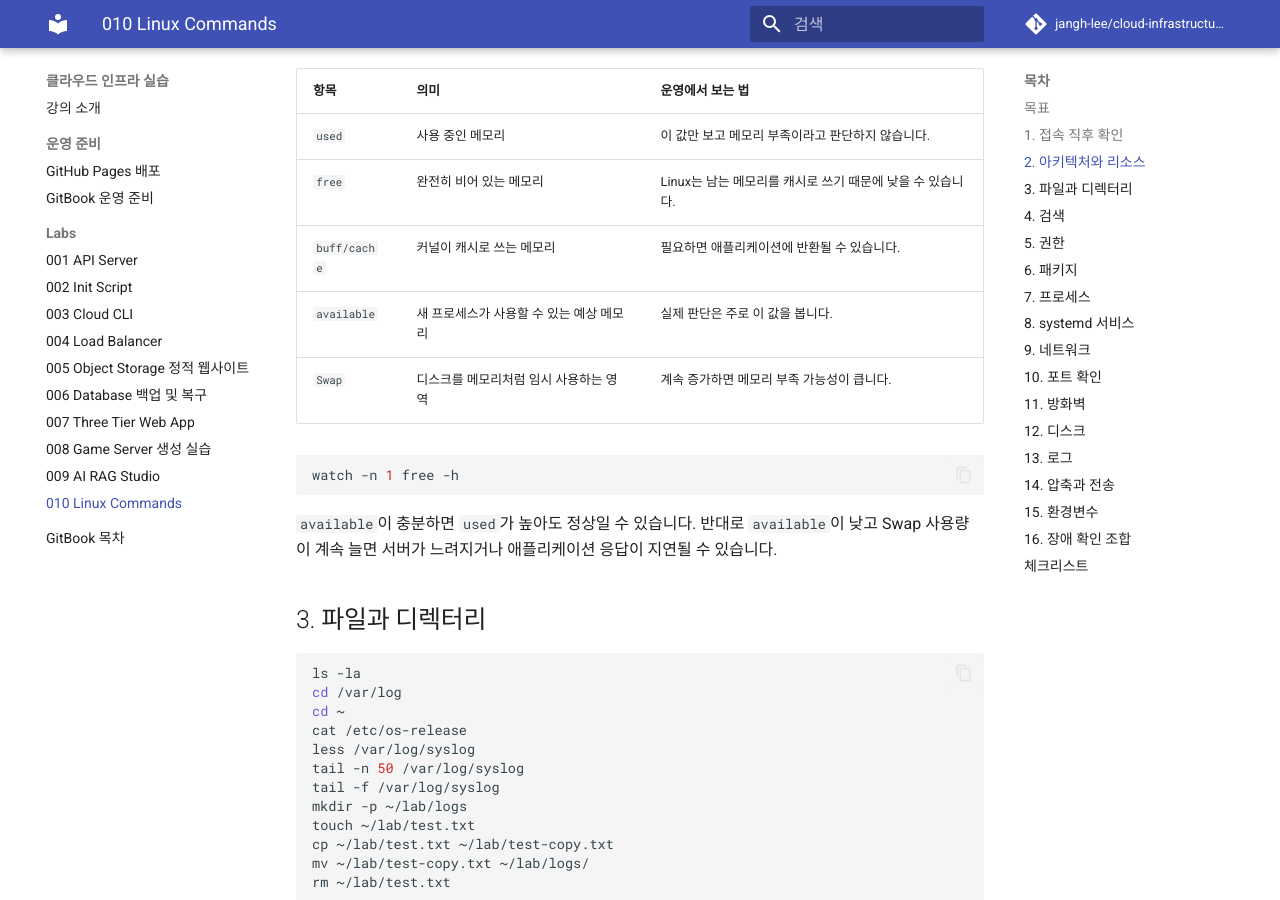
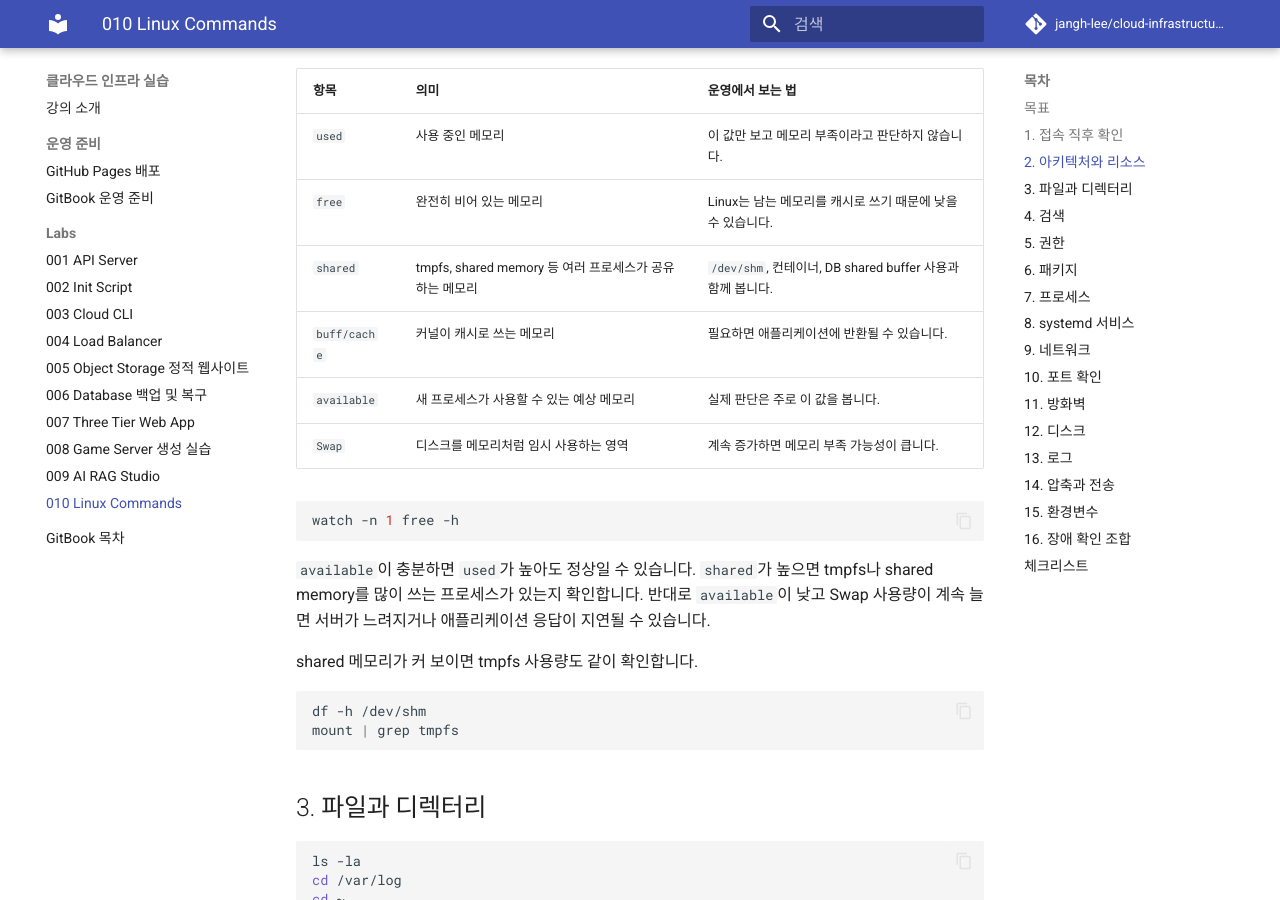
Before and after one commit to jangh-lee/cloud-infrastructure-lecture-example, an MkDocs documentation site: the page built from gitbook/labs/010-linux-commands.md, in a window 1280 px wide and 900 px high, scrolled down 1022 px. Built offline with MkDocs 1.6.1 and Material for MkDocs 9.7.7, drawn with Linux system fonts in a browser that asks for light colours; comment, search, counter and statistics services are not loaded.

Commit message:
Explain shared memory in Linux basics

````diff
--- a/gitbook/labs/010-linux-commands.md
+++ b/gitbook/labs/010-linux-commands.md
@@ -46,6 +46,7 @@ Swap:          2.0Gi          0B       2.0Gi
 | --- | --- | --- |
 | `used` | 사용 중인 메모리 | 이 값만 보고 메모리 부족이라고 판단하지 않습니다. |
 | `free` | 완전히 비어 있는 메모리 | Linux는 남는 메모리를 캐시로 쓰기 때문에 낮을 수 있습니다. |
+| `shared` | tmpfs, shared memory 등 여러 프로세스가 공유하는 메모리 | `/dev/shm`, 컨테이너, DB shared buffer 사용과 함께 봅니다. |
 | `buff/cache` | 커널이 캐시로 쓰는 메모리 | 필요하면 애플리케이션에 반환될 수 있습니다. |
 | `available` | 새 프로세스가 사용할 수 있는 예상 메모리 | 실제 판단은 주로 이 값을 봅니다. |
 | `Swap` | 디스크를 메모리처럼 임시 사용하는 영역 | 계속 증가하면 메모리 부족 가능성이 큽니다. |
@@ -54,7 +55,14 @@ Swap:          2.0Gi          0B       2.0Gi
 watch -n 1 free -h
 ```
 
-`available`이 충분하면 `used`가 높아도 정상일 수 있습니다. 반대로 `available`이 낮고 Swap 사용량이 계속 늘면 서버가 느려지거나 애플리케이션 응답이 지연될 수 있습니다.
+`available`이 충분하면 `used`가 높아도 정상일 수 있습니다. `shared`가 높으면 tmpfs나 shared memory를 많이 쓰는 프로세스가 있는지 확인합니다. 반대로 `available`이 낮고 Swap 사용량이 계속 늘면 서버가 느려지거나 애플리케이션 응답이 지연될 수 있습니다.
+
+shared 메모리가 커 보이면 tmpfs 사용량도 같이 확인합니다.
+
+```bash
+df -h /dev/shm
+mount | grep tmpfs
+```
 
 ## 3. 파일과 디렉터리
 
````
Also changed, not shown: 010-linux commands/README.md (+9 -0 lines).
